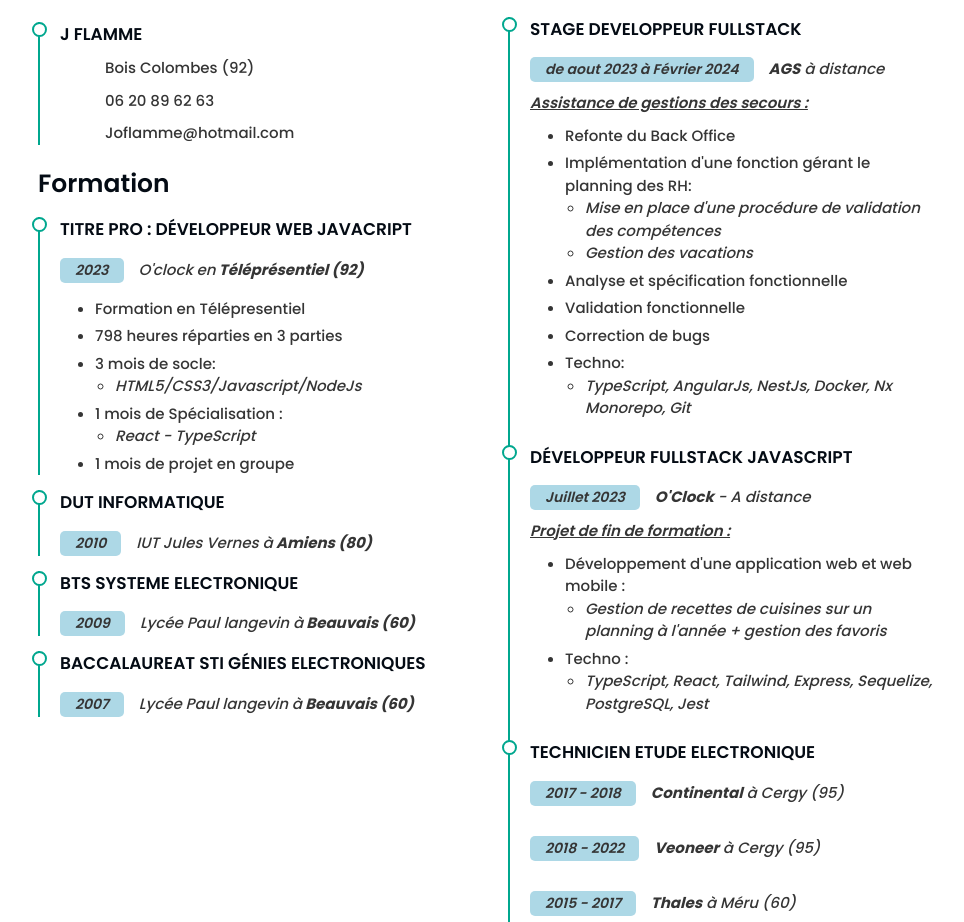
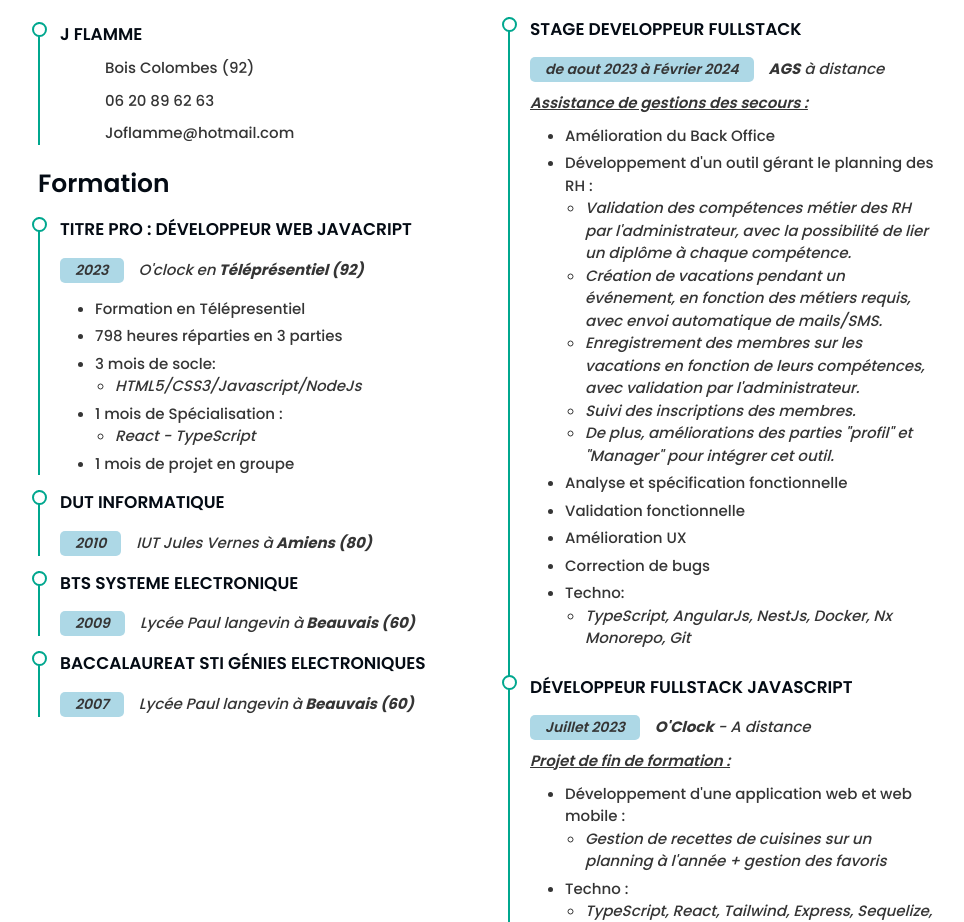
Before and after one commit to Joflamme88/Joflamme.github.io, a React (Vite) app: page / in a window 1280 px wide. Shown: the part 1709-2631 px from the top of the page, without its empty margins (292-1256 px from the left). Built offline with nearby package versions, Linux system fonts and the light colour scheme; some icons are missing.

Commit message:
update resume CV and Experience

```diff
--- a/src/components/App/Experiences/Experiences.tsx
+++ b/src/components/App/Experiences/Experiences.tsx
@@ -91,21 +91,37 @@ function Experiences() {
               </h4>
               <ul>
                 <ul>
-                  <li className="detail-list">Refonte du Back Office</li>
+                  <li className="detail-list">Amélioration du Back Office</li>
                   <li className="detail-list">
-                    Implémentation d&apos;une fonction gérant le planning des
-                    RH:
+                    Développement d&apos;un outil gérant le planning des RH :
                   </li>
                   <li className="detail-list-sub">
-                    Mise en place d&apos;une procédure de validation des
-                    compétences
+                    Validation des compétences métier des RH par
+                    l&apos;administrateur, avec la possibilité de lier un
+                    diplôme à chaque compétence.
                   </li>
-                  <li className="detail-list-sub">Gestion des vacations</li>
+                  <li className="detail-list-sub">
+                    Création de vacations pendant un événement, en fonction des
+                    métiers requis, avec envoi automatique de mails/SMS.
+                  </li>
+                  <li className="detail-list-sub">
+                    Enregistrement des membres sur les vacations en fonction de
+                    leurs compétences, avec validation par
+                    l&apos;administrateur.
+                  </li>
+                  <li className="detail-list-sub">
+                    Suivi des inscriptions des membres.
+                  </li>
+                  <li className="detail-list-sub">
+                    De plus, améliorations des parties &quot;profil&quot; et
+                    &quot;Manager&quot; pour intégrer cet outil.
+                  </li>
 
                   <li className="detail-list">
                     Analyse et spécification fonctionnelle
                   </li>
                   <li className="detail-list">Validation fonctionnelle</li>
+                  <li className="detail-list">Amélioration UX</li>
                   <li className="detail-list">Correction de bugs</li>
                   <li className="detail-list">Techno:</li>
                   <li className="detail-list-sub">
```
Also changed, not shown: 1 other file (tests, documents, lock files or other folders).
